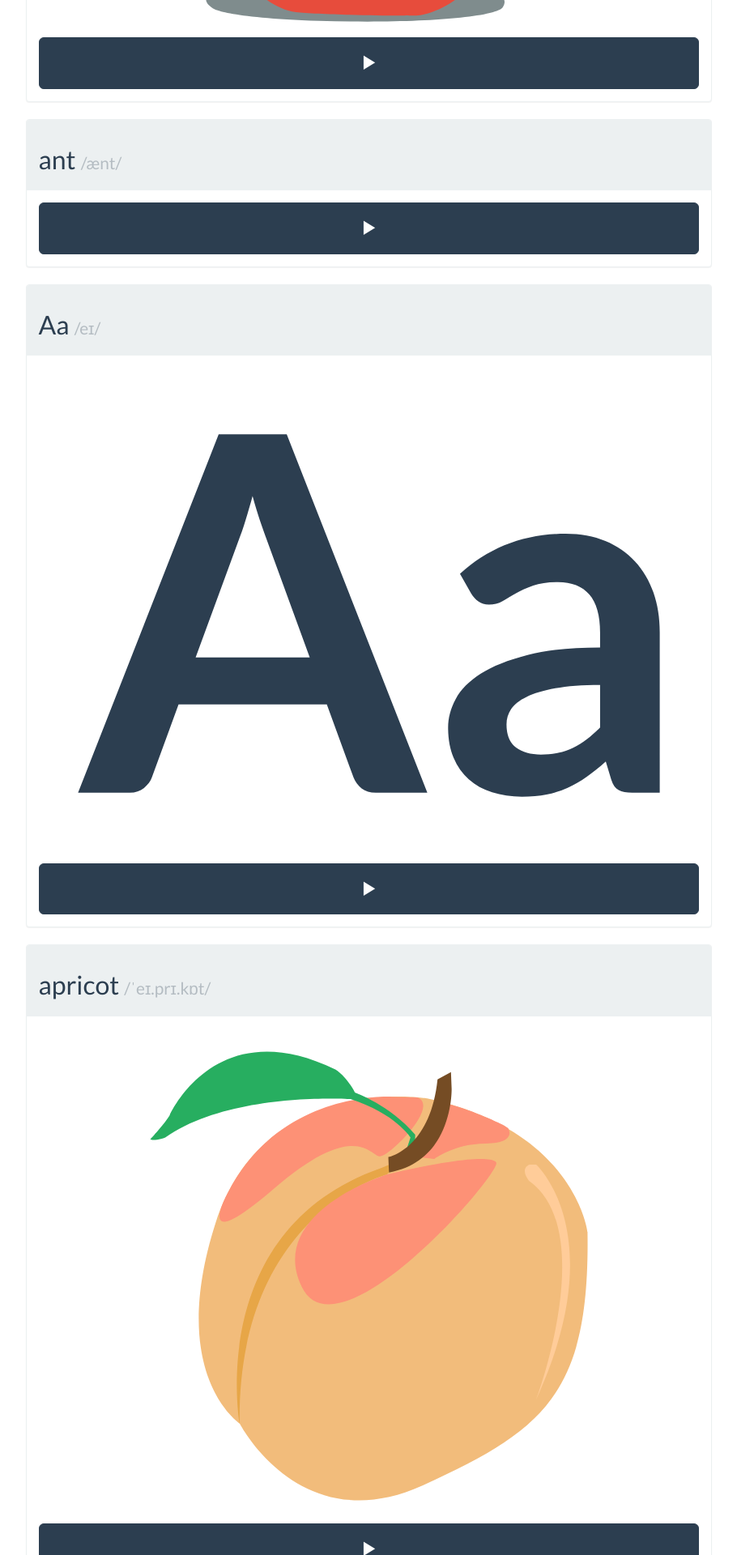
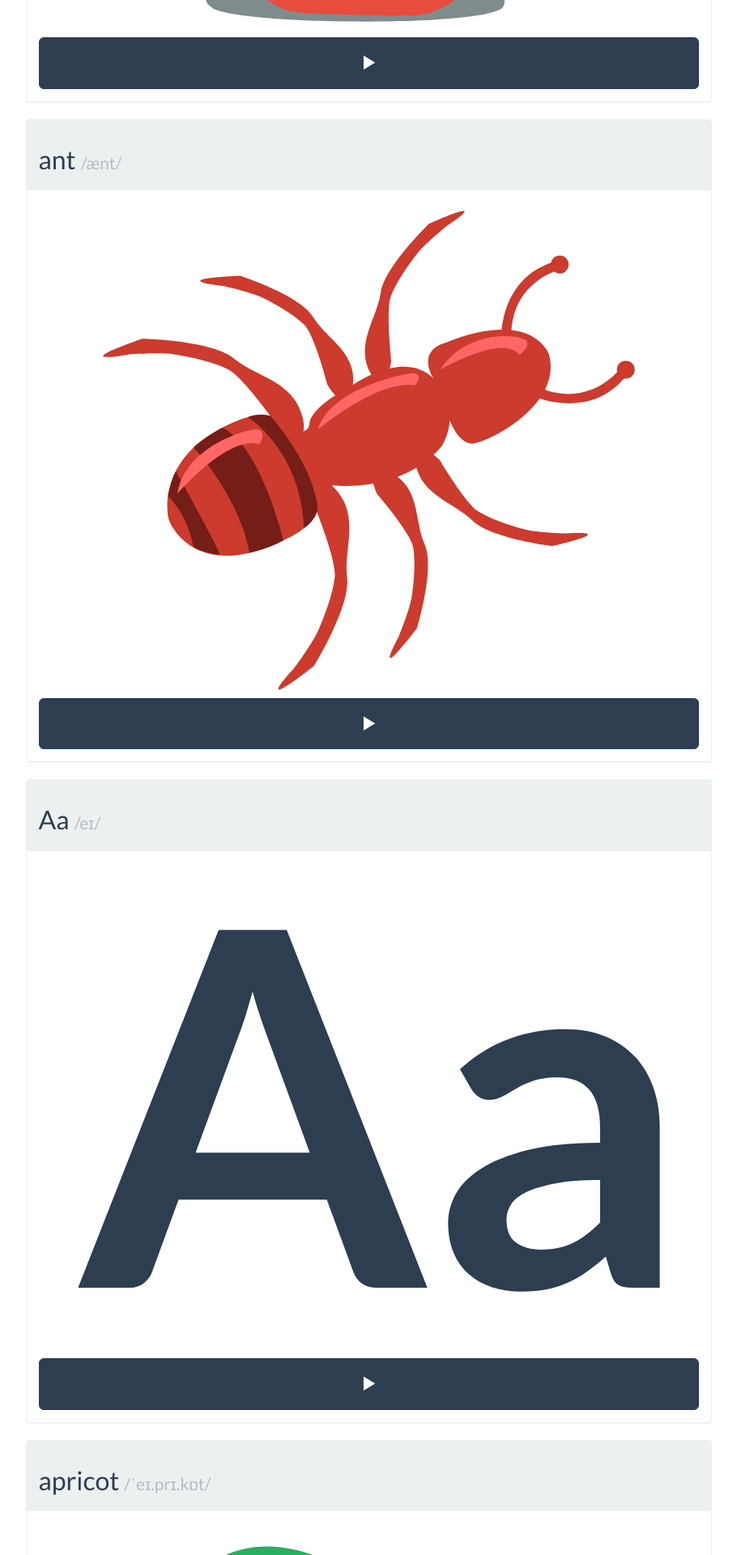
Before and after one commit to irmbrady/phonics.io, a Jekyll site: the page built from letters/a.html, in a window 1280 px wide. Shown: the part 1640-3560 px from the top of the page at 81% size, without its empty margins (331-1241 px from the left). Built offline with Jekyll 4.4.1, drawn with Linux system fonts in a browser that asks for light colours; nearby versions of some CDN libraries.

Commit message:
Added ant.svg

```diff
--- a/letters/a.html
+++ b/letters/a.html
@@ -42,7 +42,7 @@
     <h2>ant <small>/ænt/</small></h2>
   </div>
   <div class="panel-body">
-    <!-- <img src="/../resources/images/XX.svg" alt="XX" style="width: 100%; display: block;"/> -->
+    <img src="/../resources/images/ant.svg" alt="ant" style="width: 100%; display: block;"/>
     <audio id="say-ant">
       <source src="/../resources/sounds/mp3/ant.mp3" type="audio/mpeg" />
       <source src="/../resources/sounds/ogg/ant.ogg" type="audio/ogg" />
```
Also changed, not shown: resources/images/ant.svg (added).
